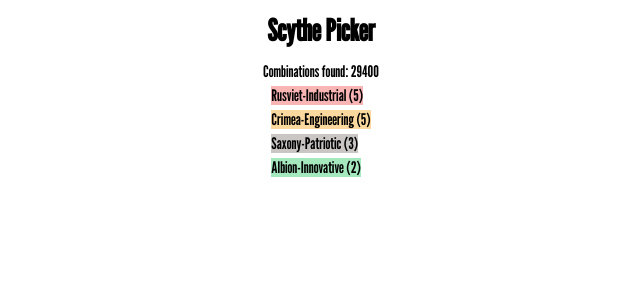
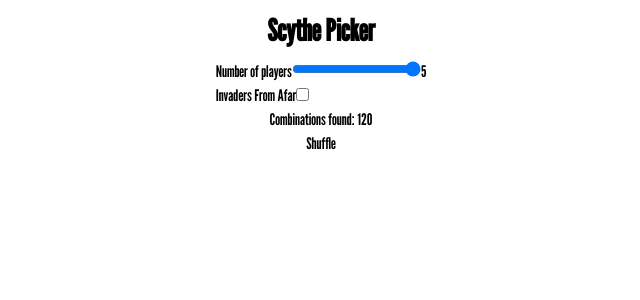
Before and after one commit to paolosimone/scythe-picker, a Next.js app: page / in a window 1280 px wide. Shown: the top 300 px of the page, without its empty margins (319-959 px from the left). Built offline with nearby package versions, Linux system fonts and the light colour scheme.

Commit message:
filter input

```diff
--- a/src/app/page.tsx
+++ b/src/app/page.tsx
@@ -1,58 +1,52 @@
-import { Selection } from "@/components";
-import { Combination, ALL_COMBINATIONS } from "@/domain";
-import { useMemo } from "react";
+"use client";
+
+import { SelectionView } from "@/components";
+import { FilterInput, UpdateFilterAction } from "@/components/FilterInput";
+import { ALL_COMBINATIONS } from "@/domain";
+import { applyFilter, DEFAULT_SELECTION_FILTER } from "@/state/filter";
+import {
+  enumerateSelections,
+  randomChoice,
+  Selection,
+} from "@/state/selection";
+import { useMemo, useState } from "react";
+
+// TODO
+// tier range
+// Bid
+// Responsive UI
+// GH Pages
+// PWA
 
 export default function Home() {
-  let selections = useMemo(() => enumerateSelections(ALL_COMBINATIONS, 4), []);
-  let selected = useMemo(
-    () => (selections.length ? randomChoice(selections) : []),
-    [selections],
+  const [filter, setFilter] = useState(DEFAULT_SELECTION_FILTER);
+  const [selection, setSelection] = useState<Nullable<Selection>>(null);
+
+  const updateFilter = useMemo(
+    () => (update: UpdateFilterAction) => {
+      setSelection(null);
+      setFilter(update);
+    },
+    [setFilter, setSelection],
   );
+
+  const filteredSelections = useMemo(() => {
+    const combinations = applyFilter(filter, ALL_COMBINATIONS);
+    return enumerateSelections(combinations, filter.playersCount);
+  }, [filter]);
+
+  const shuffle = () =>
+    setSelection(
+      filteredSelections.length ? randomChoice(filteredSelections) : null,
+    );
+
   return (
     <main className="flex min-h-screen flex-col items-center">
       <h1 className="py-3 font-bold text-3xl">Scythe Picker</h1>
-      <span>Combinations found: {selections.length}</span>
-      <Selection combinations={selected} />
+      <FilterInput filter={filter} updateFilter={updateFilter} />
+      <span>Combinations found: {filteredSelections.length}</span>
+      <button onClick={shuffle}>Shuffle</button>
+      {selection && <SelectionView selection={selection} />}
     </main>
   );
 }
-
-function enumerateSelections(
-  combinations: Combination[],
-  playerCount: number,
-): Combination[][] {
-  let found: Combination[][] = [];
-
-  function enumerateRecursive(
-    selection: Combination[],
-    available: Combination[],
-  ) {
-    if (selection.length == playerCount) {
-      found.push(selection);
-      return;
-    }
-
-    for (const [i, combination] of available.entries()) {
-      const newSelection = [...selection, combination];
-      const newAvailable = available
-        .slice(i + 1)
-        .filter(
-          (c) =>
-            c.faction != combination.faction &&
-            c.playerMat != combination.playerMat,
-        );
-      enumerateRecursive(newSelection, newAvailable);
-    }
-  }
-
-  enumerateRecursive([], combinations);
-  return found;
-}
-
-function randomChoice<T>(list: T[]): T {
-  return list[randomInt(list.length)];
-}
-
-function randomInt(max: number): number {
-  return Math.floor(Math.random() * max);
-}
--- /dev/null
+++ b/src/components/FilterInput/FilterInput.tsx
@@ -0,0 +1,59 @@
+import { maximumPlayersCount } from "@/domain";
+import { SelectionFilter } from "@/state/filter";
+import { Dispatch, FormEvent } from "react";
+
+export type UpdateFilterAction = (
+  prevFilter: SelectionFilter,
+) => SelectionFilter;
+
+export type FilterInputProps = Props<{
+  filter: SelectionFilter;
+  updateFilter: Dispatch<UpdateFilterAction>;
+}>;
+
+export function FilterInput({
+  filter,
+  updateFilter,
+}: FilterInputProps): JSX.Element {
+  const setNumberOfPlayers = (e: FormEvent<HTMLInputElement>) => {
+    let playersCount = Number((e.target as HTMLInputElement).value);
+    updateFilter((filter) => ({ ...filter, playersCount }));
+  };
+
+  const setInvadersFromAfar = (e: FormEvent<HTMLInputElement>) => {
+    const invadersFromAfarEnabled = (e.target as HTMLInputElement).checked;
+    updateFilter((filter) => ({
+      ...filter,
+      invadersFromAfarEnabled,
+      playersCount: Math.min(
+        filter.playersCount,
+        maximumPlayersCount(invadersFromAfarEnabled),
+      ),
+    }));
+  };
+
+  return (
+    <div>
+      <div>
+        <label>Number of players</label>
+        <input
+          type="range"
+          min={2}
+          max={maximumPlayersCount(filter.invadersFromAfarEnabled)}
+          value={filter.playersCount}
+          onChange={setNumberOfPlayers}
+        />
+        <span>{filter.playersCount}</span>
+      </div>
+
+      <div>
+        <label>Invaders From Afar</label>
+        <input
+          type="checkbox"
+          onChange={setInvadersFromAfar}
+          checked={filter.invadersFromAfarEnabled}
+        />
+      </div>
+    </div>
+  );
+}
--- /dev/null
+++ b/src/components/FilterInput/index.ts
@@ -0,0 +1 @@
+export * from "./FilterInput";
--- a/src/components/Selection/index.ts
+++ /dev/null
@@ -1 +0,0 @@
-export * from "./Selection";
--- a/src/components/Selection/Selection.tsx
+++ b/src/components/SelectionView/SelectionView.tsx
@@ -1,14 +1,15 @@
-import { Combination, Faction } from "@/domain";
+import { Combination, Faction, Tier } from "@/domain";
+import { Selection } from "@/state/selection";
 import classNames from "classnames";
 
-export type SelectionProps = Props<{
-  combinations: Combination[];
+export type SelectionViewProps = Props<{
+  selection: Selection;
 }>;
 
-export function Selection({ combinations }: SelectionProps): JSX.Element {
+export function SelectionView({ selection }: SelectionViewProps): JSX.Element {
   return (
     <ul>
-      {combinations.map((combination) => (
+      {selection.map((combination) => (
         <li key={combinationKey(combination)}>
           {CombinationCard({ combination })}
         </li>
@@ -26,7 +27,7 @@ export function CombinationCard({
 }: CombinationCardProps): JSX.Element {
   return (
     <span className={classNames(FACTION_COLORS[combination.faction])}>
-      {combinationKey(combination)} ({combination.tier})
+      {combinationKey(combination)} ({Tier[combination.tier]})
     </span>
   );
 }
--- /dev/null
+++ b/src/components/SelectionView/index.ts
@@ -0,0 +1 @@
+export * from "./SelectionView";
--- a/src/components/index.ts
+++ b/src/components/index.ts
@@ -1 +1,2 @@
-export { Selection } from "./Selection";
+export { FilterInput } from "./FilterInput";
+export { SelectionView } from "./SelectionView";
--- a/src/domain.ts
+++ b/src/domain.ts
@@ -8,7 +8,26 @@ export enum Faction {
   Togawa = "Togawa",
 }
 
-export const FACTIONS = Object.values(Faction);
+export const VANILLA_FACTIONS = [
+  Faction.Crimea,
+  Faction.Nordic,
+  Faction.Polania,
+  Faction.Rusviet,
+  Faction.Saxony,
+];
+
+export const INVADERS_FROM_AFAR_FACTIONS = [Faction.Albion, Faction.Togawa];
+
+export const ALL_FACTIONS = [
+  ...VANILLA_FACTIONS,
+  ...INVADERS_FROM_AFAR_FACTIONS,
+];
+
+export function maximumPlayersCount(invadersFromAfarEnabled: boolean): number {
+  return invadersFromAfarEnabled
+    ? ALL_FACTIONS.length
+    : VANILLA_FACTIONS.length;
+}
 
 export enum PlayerMat {
   Agricultural = "Agricultural",
@@ -20,7 +39,23 @@ export enum PlayerMat {
   Patriotic = "Patriotic",
 }
 
-export const PLAYER_MATS = Object.values(PlayerMat);
+export const VANILLA_PLAYER_MATS = [
+  PlayerMat.Agricultural,
+  PlayerMat.Engineering,
+  PlayerMat.Industrial,
+  PlayerMat.Mechanical,
+  PlayerMat.Patriotic,
+];
+
+export const INVADERS_FROM_PLAYER_MATS = [
+  PlayerMat.Innovative,
+  PlayerMat.Militant,
+];
+
+export const ALL_PLAYER_MATS = [
+  ...VANILLA_PLAYER_MATS,
+  ...INVADERS_FROM_PLAYER_MATS,
+];
 
 export enum Tier {
   F,
--- /dev/null
+++ b/src/hooks/index.ts
@@ -0,0 +1 @@
+export * from "./UseStateObject";
--- a/src/state/filter.ts
+++ b/src/state/filter.ts
@@ -1,21 +1,39 @@
-import { Faction, Tier } from "../domain";
+import {
+  ALL_FACTIONS,
+  ALL_PLAYER_MATS,
+  Combination,
+  Tier,
+  VANILLA_FACTIONS,
+  VANILLA_PLAYER_MATS,
+} from "@/domain";
 
-export type FilterSelection = {
+export type SelectionFilter = {
   playersCount: number;
-  factions: Faction[];
+  invadersFromAfarEnabled: boolean;
   minTier: Tier;
   maxTier: Tier;
 };
 
-export const DEFAULT_FILTER_SELECTION: FilterSelection = {
-  playersCount: 4,
-  factions: [
-    Faction.Crimea,
-    Faction.Nordic,
-    Faction.Polania,
-    Faction.Rusviet,
-    Faction.Saxony,
-  ],
+export const DEFAULT_SELECTION_FILTER: SelectionFilter = {
+  playersCount: 5,
+  invadersFromAfarEnabled: false,
   minTier: Tier.F,
-  maxTier: Tier.S,
+  maxTier: Tier.SS,
 };
+
+export function applyFilter(
+  filter: SelectionFilter,
+  combinations: Combination[],
+): Combination[] {
+  const factions = filter.invadersFromAfarEnabled
+    ? ALL_FACTIONS
+    : VANILLA_FACTIONS;
+  const playerMats = filter.invadersFromAfarEnabled
+    ? ALL_PLAYER_MATS
+    : VANILLA_PLAYER_MATS;
+
+  return combinations
+    .filter((c) => factions.includes(c.faction))
+    .filter((c) => playerMats.includes(c.playerMat))
+    .filter((c) => filter.minTier <= c.tier && c.tier <= filter.maxTier);
+}
--- /dev/null
+++ b/src/state/selection.ts
@@ -0,0 +1,40 @@
+import { Combination } from "@/domain";
+
+export type Selection = Combination[];
+
+export function enumerateSelections(
+  combinations: Combination[],
+  playerCount: number,
+): Selection[] {
+  let found: Selection[] = [];
+
+  function enumerateRecursive(selection: Selection, available: Combination[]) {
+    if (selection.length == playerCount) {
+      found.push(selection);
+      return;
+    }
+
+    for (const [i, combination] of available.entries()) {
+      const newSelection = [...selection, combination];
+      const newAvailable = available
+        .slice(i + 1)
+        .filter(
+          (c) =>
+            c.faction != combination.faction &&
+            c.playerMat != combination.playerMat,
+        );
+      enumerateRecursive(newSelection, newAvailable);
+    }
+  }
+
+  enumerateRecursive([], combinations);
+  return found;
+}
+
+export function randomChoice<T>(list: T[]): T {
+  return list[randomInt(list.length)];
+}
+
+export function randomInt(max: number): number {
+  return Math.floor(Math.random() * max);
+}
```
Also changed, not shown: src/hooks/UseStateObject.ts (added, +18 -0 lines).
